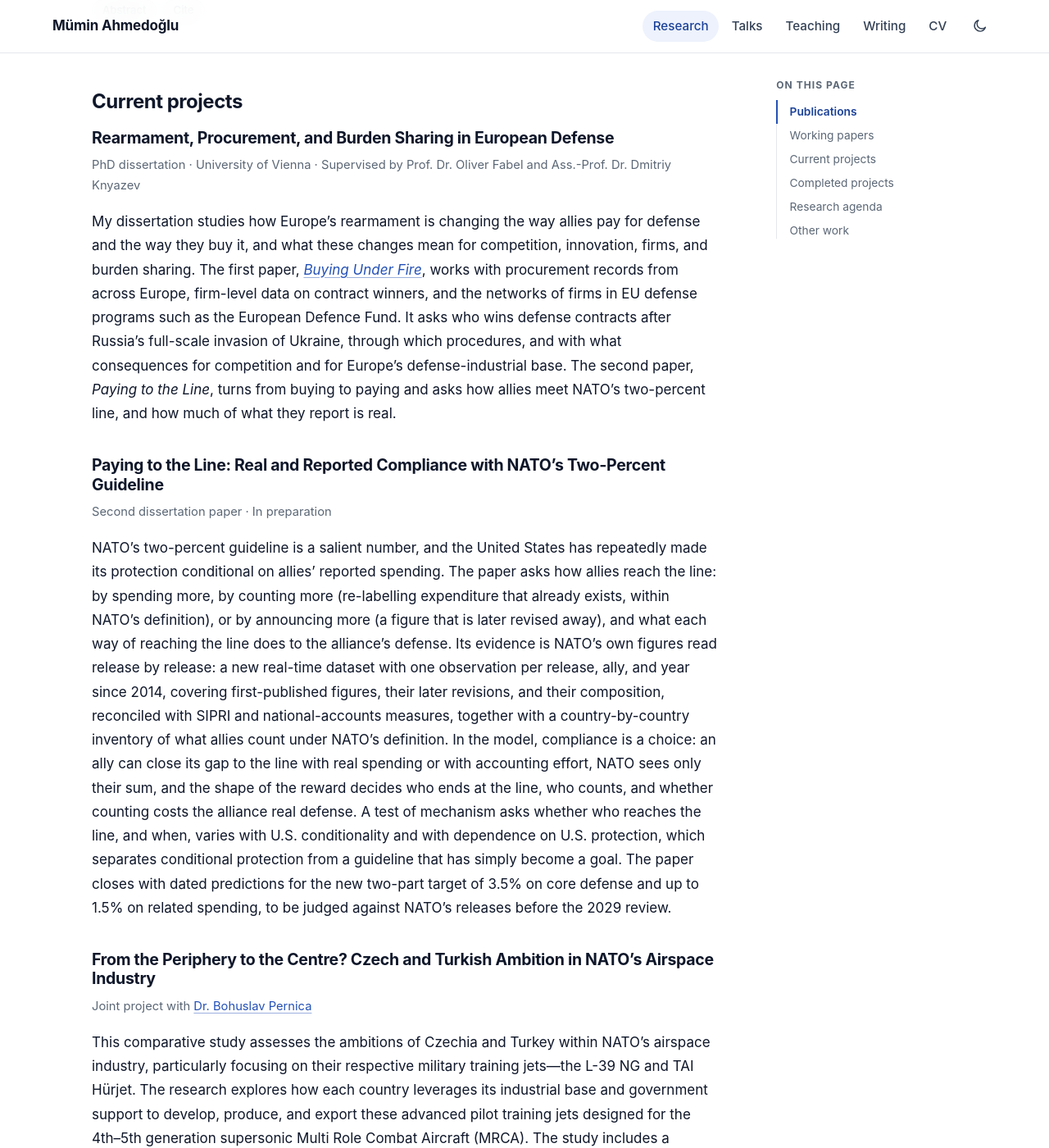
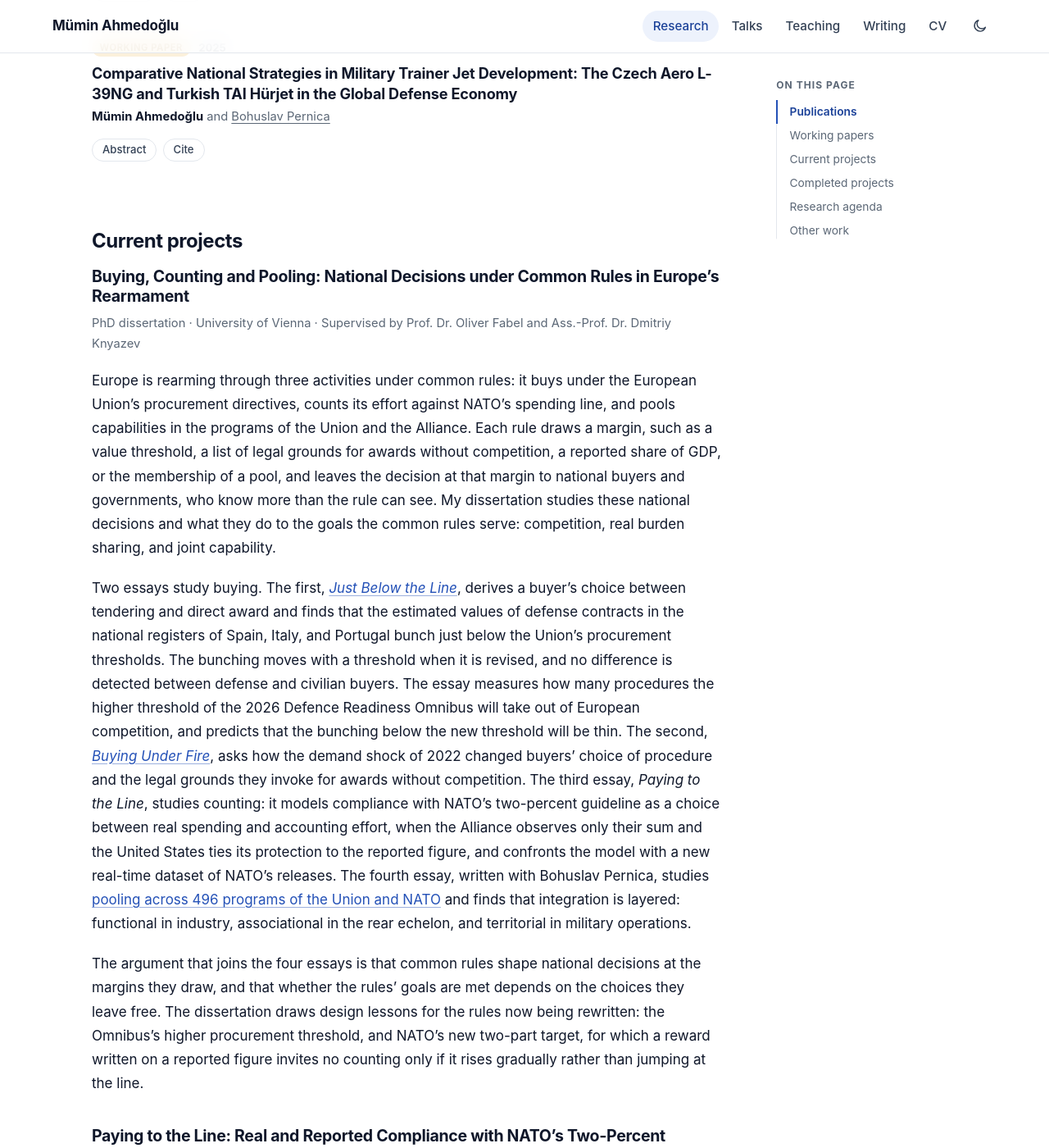
Before and after one commit to ahmedoglu/ahmedoglu.github.io, a Jekyll site: the page built from _pages/research.md, in a window 1280 px wide and 1400 px high, scrolled down 1693 px. Shown: the whole window at 82% size. Built offline with Jekyll 4.4.1, drawn with Linux system fonts in a browser that asks for light colours; some of the changed text lies outside the part shown.

Commit message:
Dissertation: Buying, Counting and Pooling; add Just Below the Line working paper
Co-Authored-By: Claude Fable 5.1 <noreply@anthropic.com>

```diff
--- a/_config.yml
+++ b/_config.yml
@@ -5,9 +5,8 @@
 
 title: Mümin Ahmedoğlu
 description: >-
-  Doctoral researcher at the University of Vienna working on defense economics
-  and market design in European defense: procurement, burden sharing, and
-  the defense-industrial base.
+  Doctoral researcher at the University of Vienna working on the economics of
+  European defense: procurement, NATO burden sharing, and defense cooperation.
 url: https://ahmedoglu.com
 baseurl: ""
 repository: ahmedoglu/ahmedoglu.github.io
@@ -32,9 +31,9 @@ author:
     - Technical University of Munich
     - Middle East Technical University
   short_bio: >-
-    Doctoral researcher at the University of Vienna working on defense
-    economics and market design in European defense, from procurement and
-    burden sharing to the defense-industrial base.
+    Doctoral researcher at the University of Vienna working on the economics
+    of European defense: procurement, NATO burden sharing, and defense
+    cooperation.
   # Put a PDF of your CV in /files/ and write its path here, e.g. /files/cv.pdf
   # to show a "Download PDF" button on the CV page.
   cv_pdf:
--- a/_pages/research.md
+++ b/_pages/research.md
@@ -14,15 +14,15 @@ redirect_from:
 class: research
 toc: true
 lead: >-
-  I study the economics of European defense: who pays for it, how it is
-  bought, and how allies coordinate it. My work focuses on procurement,
-  alliance burden sharing, and the design of European defense markets.
+  I study the economics of European defense: how it is bought, how its cost
+  is counted, and how allies pool it. My work focuses on procurement, alliance
+  burden sharing, and defense cooperation under Europe’s common rules.
 description: >-
   Publications, working papers, and research projects by Mümin Ahmedoğlu on
   defense procurement, alliance burden sharing, and European defense cooperation.
 ---
 
-My work combines three kinds of tools. Causal inference on administrative data, such as tender records and NATO’s annual spending reports, shows how rules and shocks change what governments actually do. Formal models, from public-good models of alliances to contract and game theory, explain why they respond as they do. Computational text analysis traces how European institutions talk about defense. Alongside the dissertation, I work on security discourse in EU institutions, on defense pooling among European states, and on the defense-industrial strategies of smaller states such as Czechia and Türkiye. My goal is to show how economic analysis can improve defense cooperation and policy design in Europe.
+My work combines three kinds of tools. Causal inference on administrative data, such as tender records and NATO’s annual spending reports, shows how rules and shocks change what governments actually do. Formal models, from public-good models of alliances to contract and game theory, explain why they respond as they do. Computational text analysis traces how European institutions talk about defense. Alongside the dissertation, I work on security discourse in EU institutions and on the defense-industrial strategies of smaller states such as Czechia and Türkiye. My goal is to show how economic analysis can improve defense cooperation and policy design in Europe.
 
 An up-to-date list of my work is also available on [Google Scholar](https://scholar.google.com/citations?hl=en&user=KxX2plAAAAAJ) and [ORCID](https://orcid.org/0009-0006-2029-8133).
 
@@ -36,13 +36,17 @@ An up-to-date list of my work is also available on [Google Scholar](https://scho
 
 ## Current projects
 
-### Rearmament, Procurement, and Burden Sharing in European Defense
+### Buying, Counting and Pooling: National Decisions under Common Rules in Europe’s Rearmament
 PhD dissertation · University of Vienna · Supervised by Prof. Dr. Oliver Fabel and Ass.-Prof. Dr. Dmitriy Knyazev
 
-My dissertation studies how Europe’s rearmament is changing the way allies pay for defense and the way they buy it, and what these changes mean for competition, innovation, firms, and burden sharing. The first paper, [*Buying Under Fire*](/research/buying-under-fire/), works with procurement records from across Europe, firm-level data on contract winners, and the networks of firms in EU defense programs such as the European Defence Fund. It asks who wins defense contracts after Russia’s full-scale invasion of Ukraine, through which procedures, and with what consequences for competition and for Europe’s defense-industrial base. The second paper, *Paying to the Line*, turns from buying to paying and asks how allies meet NATO’s two-percent line, and how much of what they report is real.
+Europe is rearming through three activities under common rules: it buys under the European Union’s procurement directives, counts its effort against NATO’s spending line, and pools capabilities in the programs of the Union and the Alliance. Each rule draws a margin, such as a value threshold, a list of legal grounds for awards without competition, a reported share of GDP, or the membership of a pool, and leaves the decision at that margin to national buyers and governments, who know more than the rule can see. My dissertation studies these national decisions and what they do to the goals the common rules serve: competition, real burden sharing, and joint capability.
+
+Two essays study buying. The first, [*Just Below the Line*](/research/just-below-the-line/), derives a buyer’s choice between tendering and direct award and finds that the estimated values of defense contracts in the national registers of Spain, Italy, and Portugal bunch just below the Union’s procurement thresholds. The bunching moves with a threshold when it is revised, and no difference is detected between defense and civilian buyers. The essay measures how many procedures the higher threshold of the 2026 Defence Readiness Omnibus will take out of European competition, and predicts that the bunching below the new threshold will be thin. The second, [*Buying Under Fire*](/research/buying-under-fire/), asks how the demand shock of 2022 changed buyers’ choice of procedure and the legal grounds they invoke for awards without competition. The third essay, *Paying to the Line*, studies counting: it models compliance with NATO’s two-percent guideline as a choice between real spending and accounting effort, when the Alliance observes only their sum and the United States ties its protection to the reported figure, and confronts the model with a new real-time dataset of NATO’s releases. The fourth essay, written with Bohuslav Pernica, studies [pooling across 496 programs of the Union and NATO](/research/pools-european-structural-integration/) and finds that integration is layered: functional in industry, associational in the rear echelon, and territorial in military operations.
+
+The argument that joins the four essays is that common rules shape national decisions at the margins they draw, and that whether the rules’ goals are met depends on the choices they leave free. The dissertation draws design lessons for the rules now being rewritten: the Omnibus’s higher procurement threshold, and NATO’s new two-part target, for which a reward written on a reported figure invites no counting only if it rises gradually rather than jumping at the line.
 
 ### Paying to the Line: Real and Reported Compliance with NATO’s Two-Percent Guideline
-Second dissertation paper · In preparation
+Third dissertation paper · In preparation
 
 NATO’s two-percent guideline is a salient number, and the United States has repeatedly made its protection conditional on allies’ reported spending. The paper asks how allies reach the line: by spending more, by counting more (re-labelling expenditure that already exists, within NATO’s definition), or by announcing more (a figure that is later revised away), and what each way of reaching the line does to the alliance’s defense. Its evidence is NATO’s own figures read release by release: a new real-time dataset with one observation per release, ally, and year since 2014, covering first-published figures, their later revisions, and their composition, reconciled with SIPRI and national-accounts measures, together with a country-by-country inventory of what allies count under NATO’s definition. In the model, compliance is a choice: an ally can close its gap to the line with real spending or with accounting effort, NATO sees only their sum, and the shape of the reward decides who ends at the line, who counts, and whether counting costs the alliance real defense. A test of mechanism asks whether who reaches the line, and when, varies with U.S. conditionality and with dependence on U.S. protection, which separates conditional protection from a guideline that has simply become a goal. The paper closes with dated predictions for the new two-part target of 3.5% on core defense and up to 1.5% on related spending, to be judged against NATO’s releases before the 2029 review.
 
```
Also changed, not shown: _data/news.yml (+7 -0 lines), _pages/about.md (+6 -5 lines), _pages/cv.md (+3 -3 lines), _publications/just-below-the-line.md (added, +10 -0 lines).
